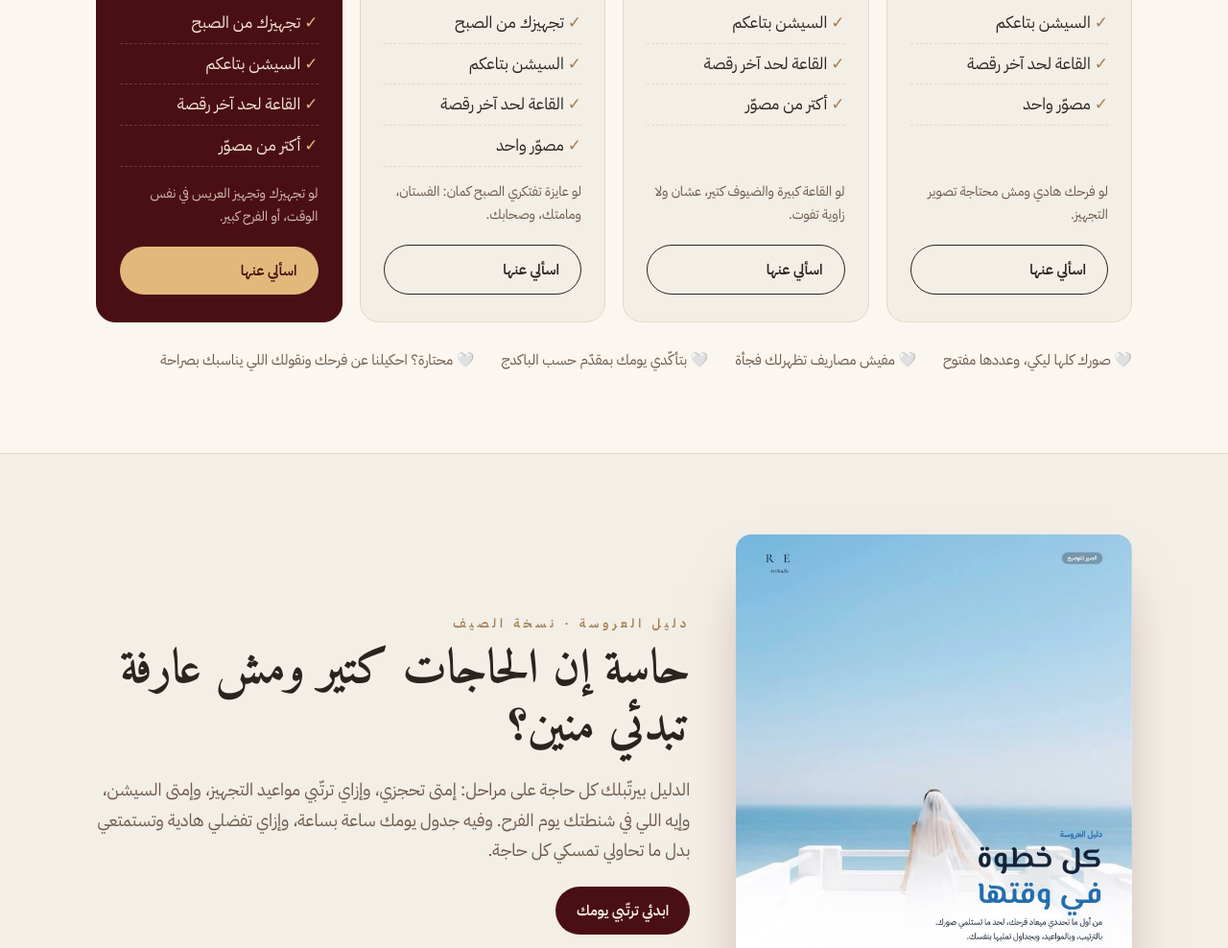
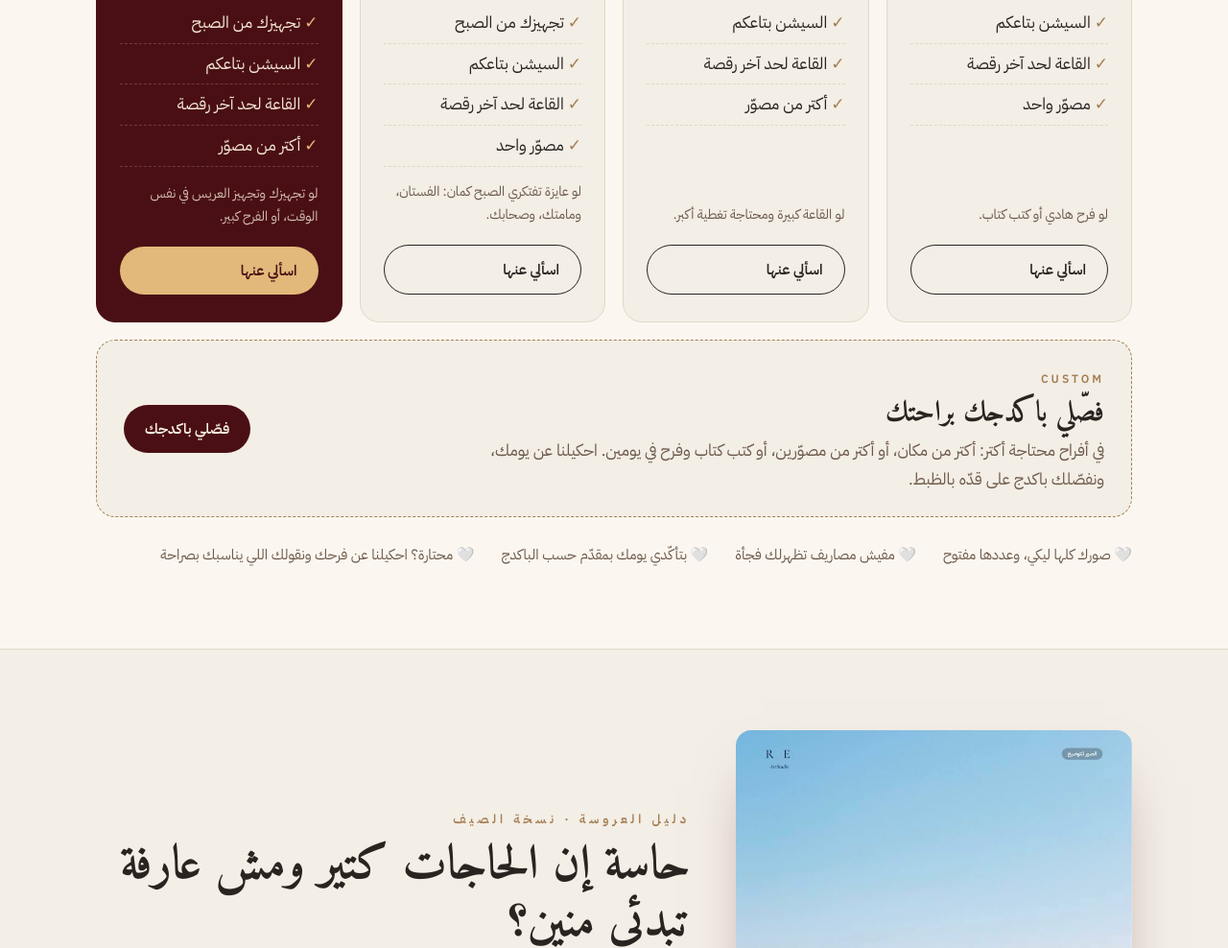
Before and after one commit to byrg1/re.artstudio, a plain HTML site: page index.html in a window 1280 px wide. Shown: the part 2506-3494 px from the top of the page at 96% size. Drawn offline with nearby package versions, Linux system fonts and the light colour scheme.

Commit message:
Add files via upload

```diff
--- a/index.html
+++ b/index.html
@@ -11,7 +11,7 @@
 <link rel="icon" href="assets/logo_brown.png">
 <link rel="preconnect" href="https://fonts.googleapis.com"><link rel="preconnect" href="https://fonts.gstatic.com" crossorigin>
 <link href="https://fonts.googleapis.com/css2?family=Amiri:wght@400;700&family=Cormorant+Garamond:ital,wght@1,500&family=IBM+Plex+Sans+Arabic:wght@400;500;600;700&display=swap" rel="stylesheet">
-<link rel="stylesheet" href="style.css">
+<link rel="stylesheet" href="style.css?v=2">
 </head>
 <body>
 
@@ -69,11 +69,11 @@
   <div class="pk">
     <div class="plan"><span class="tag">HALF DAY</span><h3>نص يوم</h3><div class="price">5,000 <small>جنيه</small></div>
       <ul><li>السيشن بتاعكم</li><li>القاعة لحد آخر رقصة</li><li>مصوّر واحد</li></ul>
-      <p style="margin:-8px 0 18px;font-size:14px;color:var(--muted)">لو فرحك هادي ومش محتاجة تصوير التجهيز.</p>
+      <p style="margin:-8px 0 18px;font-size:14px;color:var(--muted)">لو فرح هادي أو كتب كتاب.</p>
       <a class="btn ghost" href="https://wa.me/201024724578?text=%D8%B9%D8%A7%D9%88%D8%B2%D8%A9%20%D8%A3%D8%B9%D8%B1%D9%81%20%D8%A3%D9%83%D8%AA%D8%B1%20%D8%B9%D9%86%20Half%20Day">اسألي عنها</a></div>
     <div class="plan"><span class="tag">HALF DAY +</span><h3>نص يوم</h3><div class="price">7,000 <small>جنيه</small></div>
       <ul><li>السيشن بتاعكم</li><li>القاعة لحد آخر رقصة</li><li>أكتر من مصوّر</li></ul>
-      <p style="margin:-8px 0 18px;font-size:14px;color:var(--muted)">لو القاعة كبيرة والضيوف كتير، عشان ولا زاوية تفوت.</p>
+      <p style="margin:-8px 0 18px;font-size:14px;color:var(--muted)">لو القاعة كبيرة ومحتاجة تغطية أكبر.</p>
       <a class="btn ghost" href="https://wa.me/201024724578?text=%D8%B9%D8%A7%D9%88%D8%B2%D8%A9%20%D8%A3%D8%B9%D8%B1%D9%81%20%D8%A3%D9%83%D8%AA%D8%B1%20%D8%B9%D9%86%20Half%20Day%20%2B">اسألي عنها</a></div>
     <div class="plan"><span class="tag">FULL DAY</span><h3>يوم كامل</h3><div class="price">6,000 <small>جنيه</small></div>
       <ul><li>تجهيزك من الصبح</li><li>السيشن بتاعكم</li><li>القاعة لحد آخر رقصة</li><li>مصوّر واحد</li></ul>
@@ -83,6 +83,11 @@
       <ul><li>تجهيزك من الصبح</li><li>السيشن بتاعكم</li><li>القاعة لحد آخر رقصة</li><li>أكتر من مصوّر</li></ul>
       <p style="margin:-8px 0 18px;font-size:14px;opacity:.8">لو تجهيزك وتجهيز العريس في نفس الوقت، أو الفرح كبير.</p>
       <a class="btn gold" href="https://wa.me/201024724578?text=%D8%B9%D8%A7%D9%88%D8%B2%D8%A9%20%D8%A3%D8%B9%D8%B1%D9%81%20%D8%A3%D9%83%D8%AA%D8%B1%20%D8%B9%D9%86%20Full%20Day%20%2B">اسألي عنها</a></div>
+  </div>
+  <div class="custom">
+    <div><span class="tag">CUSTOM</span><h3>فصّلي باكدجك براحتك</h3>
+      <p>في أفراح محتاجة أكتر: أكتر من مكان، أو أكتر من مصوّرين، أو كتب كتاب وفرح في يومين. احكيلنا عن يومك، ونفصّلك باكدج على قدّه بالظبط.</p></div>
+    <a class="btn" href="https://wa.me/201024724578?text=%D8%B9%D8%A7%D9%88%D8%B2%D8%A9%20%D8%A3%D9%81%D8%B5%D9%91%D9%84%20%D8%A8%D8%A7%D9%83%D8%AF%D8%AC%20%D9%84%D9%81%D8%B1%D8%AD%D9%8A">فصّلي باكدجك</a>
   </div>
   <div class="note"><span>صورك كلها ليكي، وعددها مفتوح</span><span>مفيش مصاريف تظهرلك فجأة</span><span>بتأكّدي يومك بمقدّم حسب الباكدج</span><span>محتارة؟ احكيلنا عن فرحك ونقولك اللي يناسبك بصراحة</span></div>
 </div></section>
--- a/style.css
+++ b/style.css
@@ -117,3 +117,10 @@ footer .grow{flex:1}
 .peek{display:grid;grid-template-columns:repeat(4,1fr);gap:14px;margin-top:36px}
 .peek img{border-radius:12px;border:1px solid var(--line);aspect-ratio:3/4;object-fit:cover;object-position:top;width:100%}
 @media(max-width:860px){.peek{grid-template-columns:repeat(2,1fr)}}
+
+/* custom package band */
+.custom{margin-top:18px;display:flex;gap:24px;align-items:center;justify-content:space-between;background:var(--cream);border:1.5px dashed var(--gold);border-radius:20px;padding:24px 28px}
+.custom .tag{font:600 12px "IBM Plex Sans Arabic";letter-spacing:3px;color:var(--gold)}
+.custom h3{font-size:30px;margin:4px 0 6px}
+.custom p{margin:0;color:var(--muted);max-width:640px}
+@media(max-width:760px){.custom{flex-direction:column;align-items:flex-start}}
```
Also changed, not shown: book.html (+1 -1 lines).
